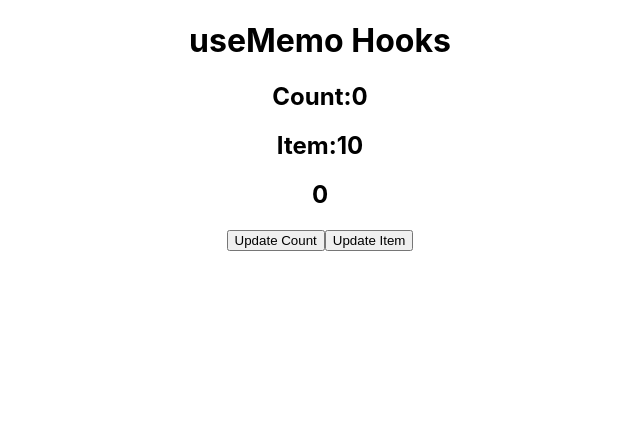
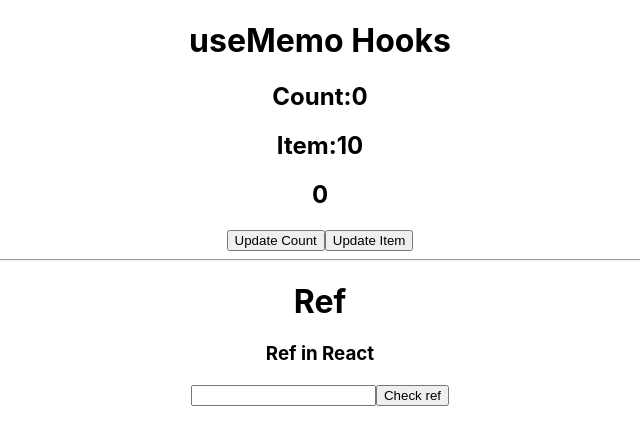
Before and after one commit to thedevaman/useMemo_Hook, a React (Create React App) app: page / in a window 1280 px wide. Shown: the top 444 px of the page, without its empty margins (320-960 px from the left). Built offline with nearby package versions, Linux system fonts and the light colour scheme.

Commit message:
useMemo hook used

```diff
--- a/src/App.js
+++ b/src/App.js
@@ -1,6 +1,7 @@
 import logo from './logo.svg';
 import './App.css';
 import { useState,useMemo } from 'react';
+import Ref from './Ref';
 
 function App() {
   const [count,setCount] = useState(0);
@@ -20,6 +21,9 @@
       <h2>{multiCountMemo}</h2>
       <button onClick={()=>setCount(count+1)}>Update Count</button>
       <button onClick={()=>setItem(item*10)}>Update Item</button>
+      <hr></hr>
+      <h1>Ref</h1>
+      <Ref/>
     </div>
   );
 }
--- /dev/null
+++ b/src/Ref.js
@@ -0,0 +1,33 @@
+import logo from './logo.svg';
+import './App.css';
+import { useState,useMemo } from 'react';
+import React,{createRef} from 'react';
+
+class Ref extends React.Component {
+  constructor()
+  {
+     super();
+     this.inputRef = createRef();
+  }
+ componentDidMount(){
+  // console.warn(this.inputRef.current.value="1000")
+ }
+getVal()
+{
+console.warn(this.inputRef.current.value)
+this.inputRef.current.style.color="White"
+this.inputRef.current.style.backgroundColor="black"
+}
+
+render(){
+  return (
+    <div>
+ <h3>Ref in React</h3>
+ <input type="text" ref={this.inputRef}/>
+ <button onClick={()=>this.getVal()}>Check ref</button>
+ </div>
+  );
+}
+}
+
+export default Ref
```
